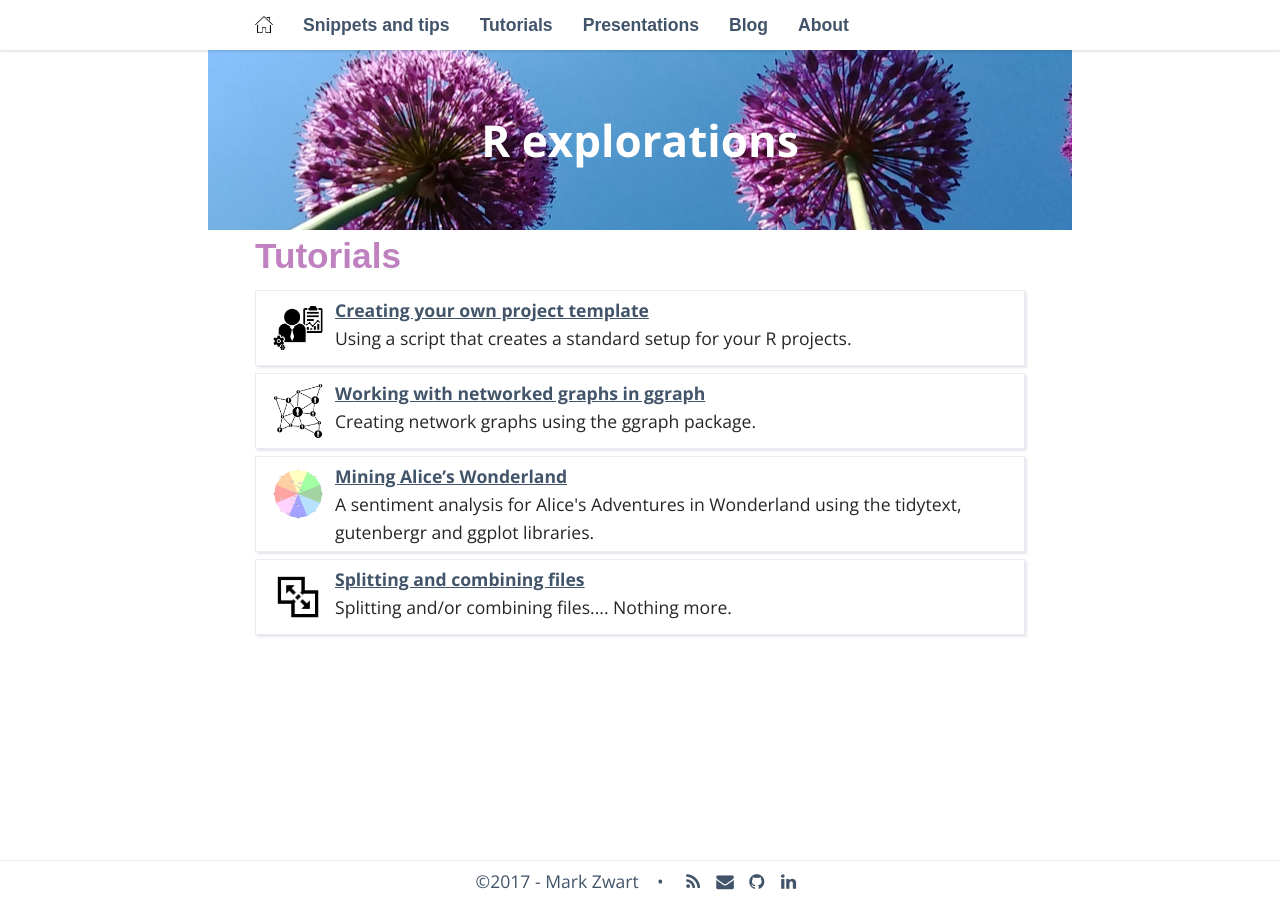
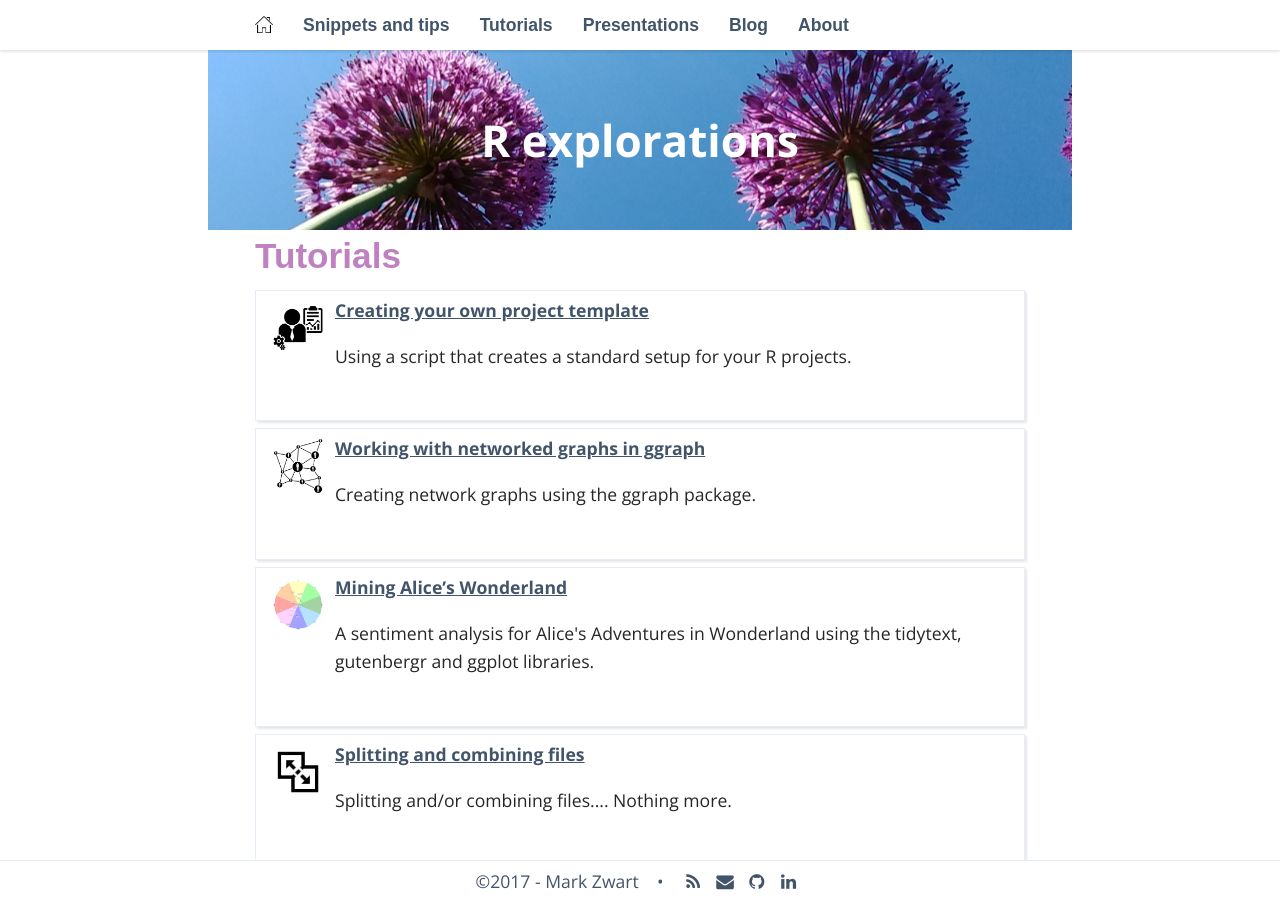
Before and after one commit to mark-me/mark-me.github.io, a Jekyll site: the page built from _pages/02-tutorials.md, in a window 1280 px wide and 900 px high. Built offline with Jekyll 4.4.1, drawn with Linux system fonts in a browser that asks for light colours; nearby versions of some CDN libraries; some web fonts are replaced; comment, search, counter and statistics services are not loaded.

Commit message:
Update 02-tutorials.md

```diff
--- a/_pages/02-tutorials.md
+++ b/_pages/02-tutorials.md
@@ -12,7 +12,7 @@ navigation_weight: 2
     </div>
     <div clas = "index_item_right">
       <a href="{{ page.url }}">{{ page.title }}</a><time>{% if page.author %}&nbsp;•&nbsp;{{ page.author}}{% endif %}</time><br>
-      {{ page.description }}
+      <p>{{ page.description }}</p>
       <br>
     </div>
   </div>
```
